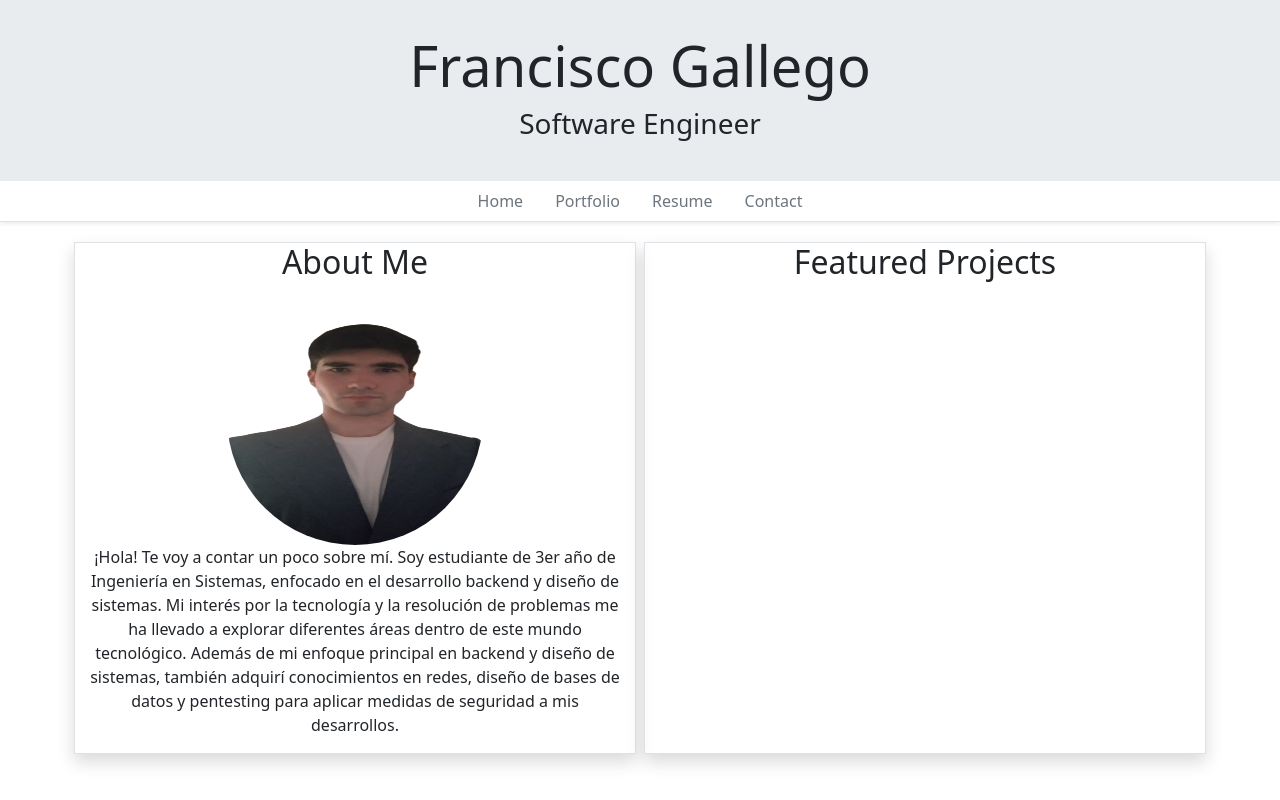
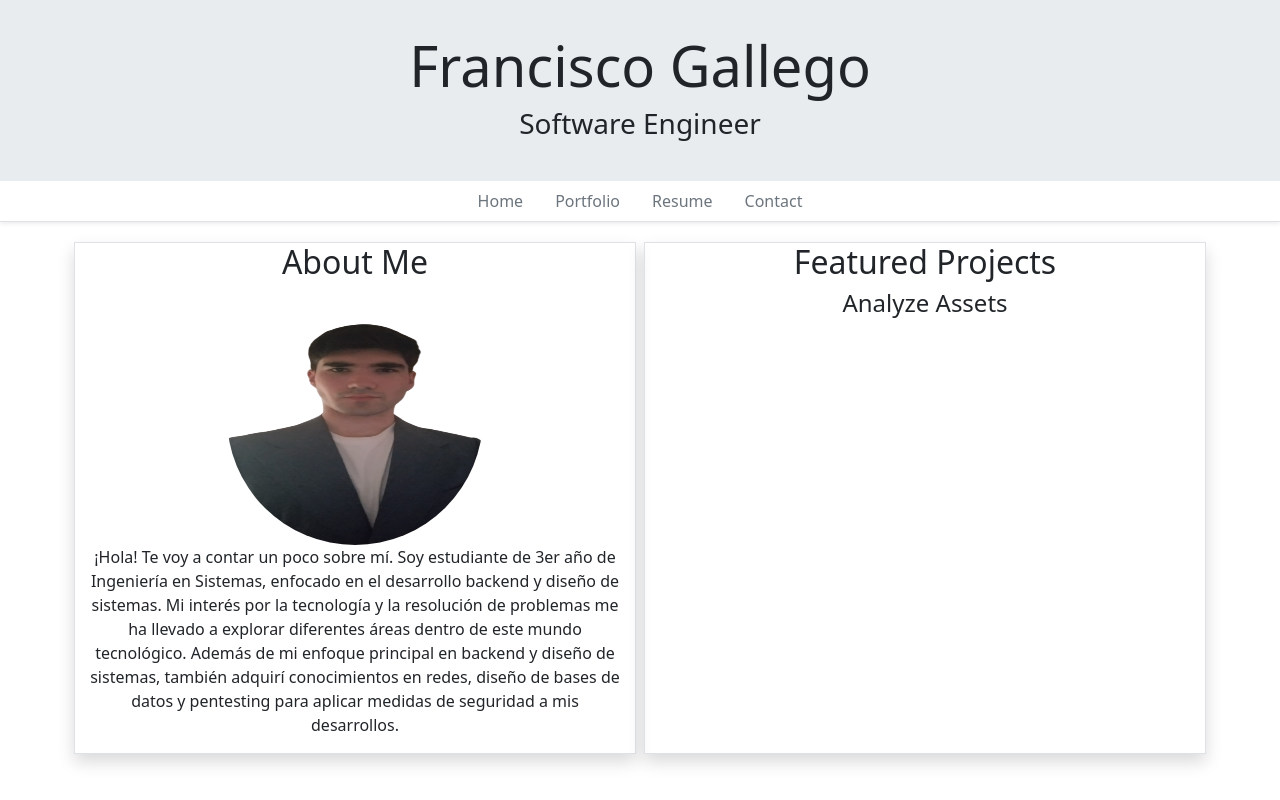
Before and after one commit to FGallego7/Web-portfolio, an Angular app: page / in a window 1280 px wide. Built offline with nearby package versions, Linux system fonts and the light colour scheme.

Commit message:
Agregado service de projects

```diff
--- /dev/null
+++ b/src/app/_services/projects.service.ts
@@ -0,0 +1,32 @@
+import { Project } from './../_models/project';
+import { Injectable } from '@angular/core';
+import { Tag } from '../_models/tag';
+
+@Injectable({
+  providedIn: 'root'
+})
+export class ProjectsService {
+
+  constructor() { }
+
+  projects: Project[] = [
+    {id: 0, name: 'Trackeador de habitos', summary: 'Fullstack App desarrollada usando Angular, TypeScript y Java', desc: 'Herramienta diseñada para ayudar a identificar, modificar tus hábitos diarios. Permite registrar los hábitos negativos que deseas dejar y realizar un seguimiento de tu progreso a medida que avanzas en tu camino.', projectLink: 'https://github.com/', tags: [Tag.ANGULAR, Tag.TYPESCRIPT, Tag.JAVA], pictures: []},
+    {id: 1, name: 'Analyze Assets', summary: 'App utilizada para ver datos del mercado de activos', desc: 'AnalyzeAssets es una aplicación de análisis de activos financieros que permite a los usuarios obtener datos de activos de Google Finance y de la API de Binance. La aplicación ofrece una interfaz intuitiva y herramientas visuales que simplifican el realizar un análisis detallado de los activos financieros', projectLink: 'https://github.com/', tags: [Tag.ANGULAR, Tag.TYPESCRIPT, Tag.PYTHON], pictures: []},
+    {id: 2, name: 'WMS', summary: 'Warehouse Management System realizado como trabajo final de 3er año de universidad', desc: 'Sistema de Gestión de Almacenes diseñado y desarrollado como proyecto final de universidad. La aplicación está destinada a facilitar la administración y control eficiente de inventarios y operaciones logísticas en almacenes de empresas. Cuenta con modulos de Log-In, control de permisos de usuarios y Logs de sistema.', projectLink: 'https://github.com/', tags: [Tag.C_SHARP], pictures: []},
+    {id: 3, name: 'Simple Trading Bot', summary: 'Robot de trading simple que funciona con la API de binance', desc: 'Aplicación diseñada para analizar datos de criptomonedas, ejecutar operaciones y facilitar la integración de diferentes estrategias de trading en el mercado de criptomonedas. Utiliza la API de Binance para acceder a datos de mercado y ejecutar operaciones, así como los WebSockets de Binance para obtener datos en tiempo real.', projectLink: 'https://github.com/', tags: [Tag.PYTHON], pictures: []},
+  ];
+
+  GetAllProjects() {
+    return this.projects
+  }
+
+  GetProjectById(id: number): Project{
+    let project = this.projects.find(project => project.id === id);
+
+    if(project === undefined){
+      throw new TypeError("Project not Found");
+    }
+
+    return project;
+  }
+}
--- a/src/app/home/home.component.html
+++ b/src/app/home/home.component.html
@@ -14,6 +14,7 @@
     <div class="col-lg shadow border m-1">
       <div class="text-center">
         <h2>Featured Projects</h2>
+        <h4>{{project.name}}</h4>
       </div>
     </div>
   </div>
--- a/src/app/home/home.component.ts
+++ b/src/app/home/home.component.ts
@@ -1,13 +1,21 @@
-import { Component } from '@angular/core';
+import { Component, OnInit } from '@angular/core';
 import { Title } from '@angular/platform-browser';
+import { ProjectsService } from '../_services/projects.service';
+import { Project } from '../_models/project';
 
 @Component({
   selector: 'app-home',
   templateUrl: './home.component.html',
   styleUrls: ['./home.component.css']
 })
-export class HomeComponent {
-  constructor(private titleService: Title){
-    this.titleService.setTitle('Francisco Gallego - Home')
+export class HomeComponent implements OnInit {
+
+  project = {} as Project;
+
+  constructor(private titleService: Title, private projectService: ProjectsService){
+    this.titleService.setTitle('Francisco Gallego - Home');
+  }
+  ngOnInit(): void {
+    this.project = this.projectService.GetProjectById(1);
   }
 }
--- a/src/app/portfolio/portfolio.component.ts
+++ b/src/app/portfolio/portfolio.component.ts
@@ -1,23 +1,22 @@
+import { ProjectsService } from './../_services/projects.service';
 import { Project } from './../_models/project';
-import { Component } from '@angular/core';
+import { Component, OnInit } from '@angular/core';
 import { Title } from '@angular/platform-browser';
-import { Tag } from '../_models/tag';
 
 @Component({
   selector: 'app-portfolio',
   templateUrl: './portfolio.component.html',
   styleUrls: ['./portfolio.component.css']
 })
-export class PortfolioComponent {
+export class PortfolioComponent implements OnInit  {
 
-  projects: Project[] = [
-    {id: 0, name: 'Trackeador de habitos', summary: 'Fullstack App desarrollada usando Angular, TypeScript y Java', desc: 'Herramienta diseñada para ayudar a identificar, modificar tus hábitos diarios. Permite registrar los hábitos negativos que deseas dejar y realizar un seguimiento de tu progreso a medida que avanzas en tu camino.', projectLink: 'https://github.com/', tags: [Tag.ANGULAR, Tag.TYPESCRIPT, Tag.JAVA], pictures: []},
-    {id: 0, name: 'Analyze Assets', summary: 'App utilizada para ver datos del mercado de activos', desc: 'AnalyzeAssets es una aplicación de análisis de activos financieros que permite a los usuarios obtener datos de activos de Google Finance y de la API de Binance. La aplicación ofrece una interfaz intuitiva y herramientas visuales que simplifican el realizar un análisis detallado de los activos financieros', projectLink: 'https://github.com/', tags: [Tag.ANGULAR, Tag.TYPESCRIPT, Tag.PYTHON], pictures: []},
-    {id: 0, name: 'WMS', summary: 'Warehouse Management System realizado como trabajo final de 3er año de universidad', desc: 'Sistema de Gestión de Almacenes diseñado y desarrollado como proyecto final de universidad. La aplicación está destinada a facilitar la administración y control eficiente de inventarios y operaciones logísticas en almacenes de empresas. Cuenta con modulos de Log-In, control de permisos de usuarios y Logs de sistema.', projectLink: 'https://github.com/', tags: [Tag.C_SHARP], pictures: []},
-    {id: 0, name: 'Simple Trading Bot', summary: 'Robot de trading simple que funciona con la API de binance', desc: 'Aplicación diseñada para analizar datos de criptomonedas, ejecutar operaciones y facilitar la integración de diferentes estrategias de trading en el mercado de criptomonedas. Utiliza la API de Binance para acceder a datos de mercado y ejecutar operaciones, así como los WebSockets de Binance para obtener datos en tiempo real.', projectLink: 'https://github.com/', tags: [Tag.PYTHON], pictures: []},
-  ];
+  projects = {} as Project[];
 
-  constructor(private titleService: Title){
+  constructor(private titleService: Title, private projectService: ProjectsService){
     this.titleService.setTitle('Francisco Gallego - Portfolio')
   }
+
+  ngOnInit(): void {
+    this.projects = this.projectService.GetAllProjects();
+  }
 }
```
